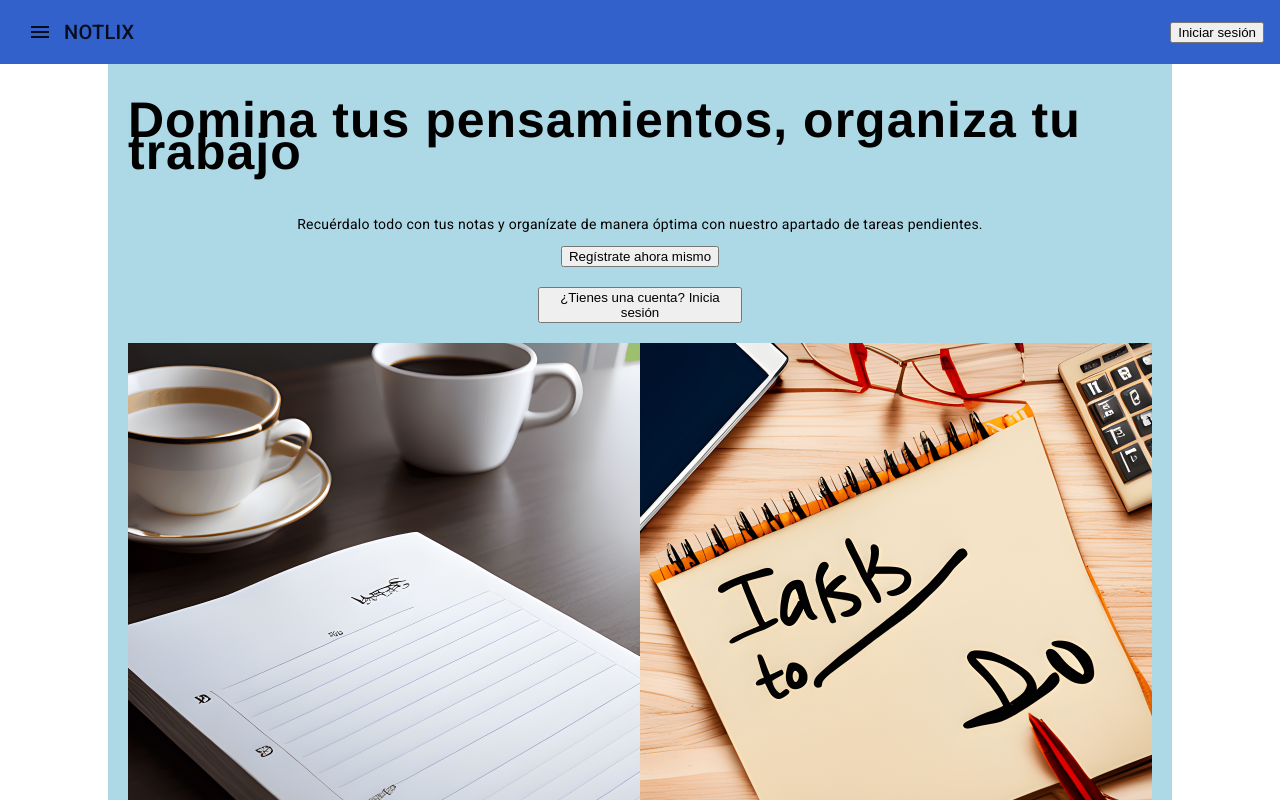
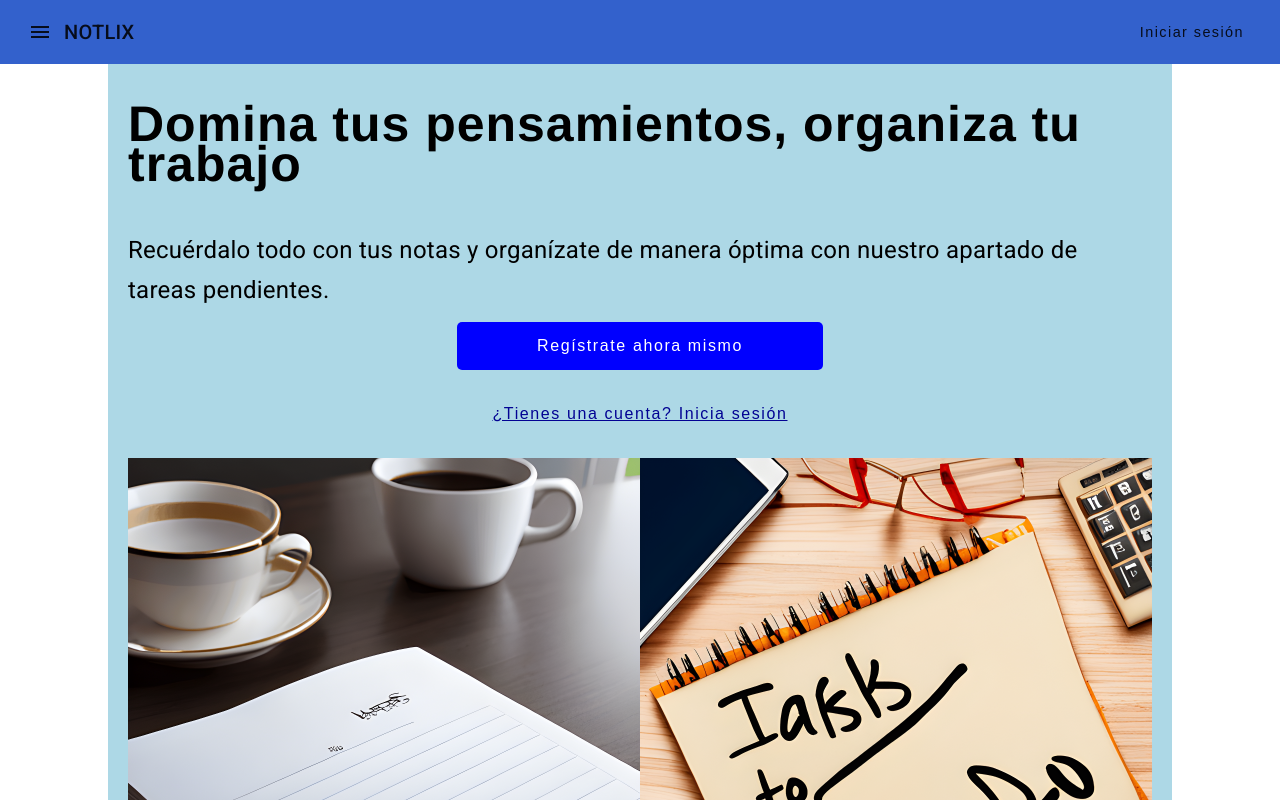
Before and after one commit to Feliixx0803/notlix, an Angular app in the folder notlix-frontend/: page /home in a window 1280 px wide. Shown: the top 800 px of the page. Built offline with nearby package versions, Linux system fonts and the light colour scheme.

Commit message:
Añadido estilo botones home y navbar. Intento en progreso (no funcionando correctamente aun) de ocultar la navbar cuando navegamos a componentes login y register y mostrarla al salir de ellos

```diff
--- a/notlix-frontend/src/app/components/home/home.component.html
+++ b/notlix-frontend/src/app/components/home/home.component.html
@@ -5,8 +5,10 @@
     </h1>
     <p class="subtitle">Recuérdalo todo con tus notas y organízate de manera óptima con nuestro apartado de tareas pendientes.</p>
 
-    <button routerLink="/register">Regístrate ahora mismo</button>
-    <button routerLink="/login">¿Tienes una cuenta? Inicia sesión</button>
+    <button routerLink="/register" class="registerBtn">Regístrate ahora mismo</button>
+    <button routerLink="/login" class="loginBtn">
+      <u>¿Tienes una cuenta? Inicia sesión</u>
+    </button>
 
     <div class="images">
       <img src="assets/notes1.png" alt="Imagen bloc de notas" />
@@ -45,7 +47,7 @@
           Tranquilidad
         </h2>
         <p>
-          Al dejar plasmadas tus tareas por hacer y tus notas puedes dejar de preocuparte de ello y centrarte en lo que de verdad necesitas.
+          Al dejar plasmadas tus tareas por hacer y tus notas puedes dejar de preocuparte por ello y centrarte en lo que de verdad necesitas.
         </p>
       </span>
       <span class="item">
--- a/notlix-frontend/src/app/components/home/home.component.scss
+++ b/notlix-frontend/src/app/components/home/home.component.scss
@@ -8,6 +8,8 @@ hr{
   font-size: 50px;
   padding: 0 0 30px 0;
   letter-spacing: 1px;
+  line-height: 40px;
+
 }
 
 .main-description{
@@ -22,9 +24,27 @@ hr{
 
 
   button{
-    max-width: 20%;
     margin-bottom: 20px;
+    font-size: 1rem;
+    letter-spacing: 0.1em;
+    padding: 15px 80px;
+    border-radius: 5px;
   }
+
+  .registerBtn{
+    color:white;
+    background: blue;
+    transition: background 0.3s ease-in-out;
+  }
+
+  .registerBtn:hover {
+    background-color: #020293;
+  }
+
+  .loginBtn{
+    color: #020293;
+  }
+
 
   .images{
     display: flex;
@@ -34,6 +54,11 @@ hr{
     img{
       width: 50%;
     }
+  }
+
+  .subtitle{
+    font-size: 24px;
+    line-height: 40px;
   }
 }
 
@@ -52,10 +77,6 @@ hr{
 
 
   .features-grid {
-    /*display: grid;
-    grid-template-rows: auto auto;
-    grid-template-columns: auto auto;
-    gap: 10px;*/
     max-width: 50%;
     display: flex;
     flex-wrap: wrap;
--- a/notlix-frontend/src/app/components/login/login.component.ts
+++ b/notlix-frontend/src/app/components/login/login.component.ts
@@ -1,10 +1,17 @@
-import { Component } from '@angular/core';
+import {Component, OnDestroy} from '@angular/core';
+import {EventEmitterService} from "../../services/eventEmitter/event-emitter.service";
 
 @Component({
   selector: 'app-login',
   templateUrl: './login.component.html',
   styleUrls: ['./login.component.scss']
 })
-export class LoginComponent {
+export class LoginComponent implements OnDestroy{
+  constructor(private eventEmitter : EventEmitterService) {
+    this.eventEmitter.logEvent.emit({hideNavbar: true});
+  }
 
+  ngOnDestroy(): void {
+    this.eventEmitter.logEvent.emit({hideNavbar :false});
+  }
 }
--- a/notlix-frontend/src/app/components/register/register.component.ts
+++ b/notlix-frontend/src/app/components/register/register.component.ts
@@ -1,10 +1,19 @@
-import { Component } from '@angular/core';
+import {Component, OnDestroy, OnInit} from '@angular/core';
+import {EventEmitterService} from "../../services/eventEmitter/event-emitter.service";
 
 @Component({
   selector: 'app-register',
   templateUrl: './register.component.html',
   styleUrls: ['./register.component.scss']
 })
-export class RegisterComponent {
+export class RegisterComponent implements OnDestroy{
+
+  constructor(private eventEmitter : EventEmitterService) {
+    this.eventEmitter.logEvent.emit({hideNavbar: true});
+  }
+
+  ngOnDestroy(): void {
+    this.eventEmitter.logEvent.emit({hideNavbar :false});
+  }
 
 }
--- /dev/null
+++ b/notlix-frontend/src/app/services/eventEmitter/event-emitter.service.ts
@@ -0,0 +1,11 @@
+import { Injectable, EventEmitter } from '@angular/core';
+
+@Injectable({
+  providedIn: 'root'
+})
+export class EventEmitterService {
+  //To hide the navbar when the register o longin pages are opened:
+  logEvent: EventEmitter<any> = new EventEmitter();
+
+  constructor() { }
+}
--- a/notlix-frontend/src/app/ui-controls/navbar/navbar.component.html
+++ b/notlix-frontend/src/app/ui-controls/navbar/navbar.component.html
@@ -1,4 +1,5 @@
-<mat-toolbar>
+
+<mat-toolbar *ngIf="!hideNavbar">
   <button mat-icon-button class="example-icon" aria-label="Example icon-button with menu icon">
     <mat-icon>menu</mat-icon>
   </button>
--- a/notlix-frontend/src/app/ui-controls/navbar/navbar.component.scss
+++ b/notlix-frontend/src/app/ui-controls/navbar/navbar.component.scss
@@ -5,3 +5,9 @@
 mat-toolbar{
   background-color: #3361cc;
 }
+
+button{
+  font-size: 0.9rem;
+  letter-spacing: 0.1em;
+  padding: 10px 20px;
+}
--- a/notlix-frontend/src/app/ui-controls/navbar/navbar.component.ts
+++ b/notlix-frontend/src/app/ui-controls/navbar/navbar.component.ts
@@ -1,11 +1,28 @@
-import { Component } from '@angular/core';
-
+import {Component, OnChanges, OnDestroy, OnInit} from '@angular/core';
+import {EventEmitterService} from "../../services/eventEmitter/event-emitter.service";
+import {Subscription} from "rxjs";
 
 @Component({
   selector: 'app-navbar',
   templateUrl: './navbar.component.html',
   styleUrls: ['./navbar.component.scss']
 })
-export class NavbarComponent {
+export class NavbarComponent implements OnInit,OnDestroy{
+  hideNavbar :boolean = false;
+  subscriptions :Subscription = new Subscription();
+
+  constructor(private eventEmitter :EventEmitterService) {
+  }
+
+  ngOnInit(): void {
+    this.subscriptions = this.eventEmitter.logEvent.subscribe((hideNavbar) =>{
+      this.hideNavbar = hideNavbar;
+    });
+  }
+
+  ngOnDestroy(): void {
+    this.subscriptions.unsubscribe();
+  }
+
 
 }
--- a/notlix-frontend/src/styles.scss
+++ b/notlix-frontend/src/styles.scss
@@ -6,4 +6,9 @@ body { margin: 0; font-family: Roboto, "Helvetica Neue", sans-serif; }
 
 button{
   cursor:pointer;
+  border: none;
+  background: none;
+  outline: none;
+  color: inherit;
+
 }
```
Also changed, not shown: notlix-frontend/src/app/app.component.ts (+7 -2 lines), 1 other file (tests, documents, lock files or other folders).
